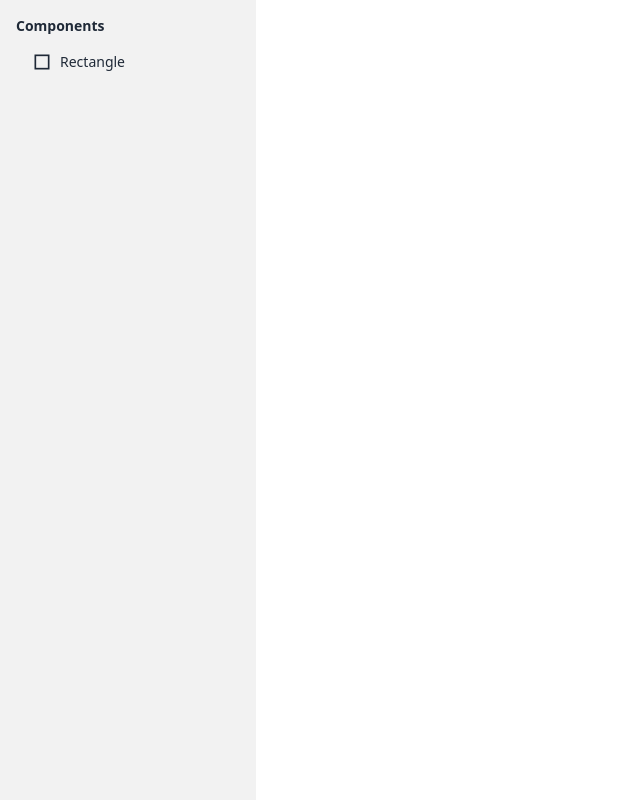
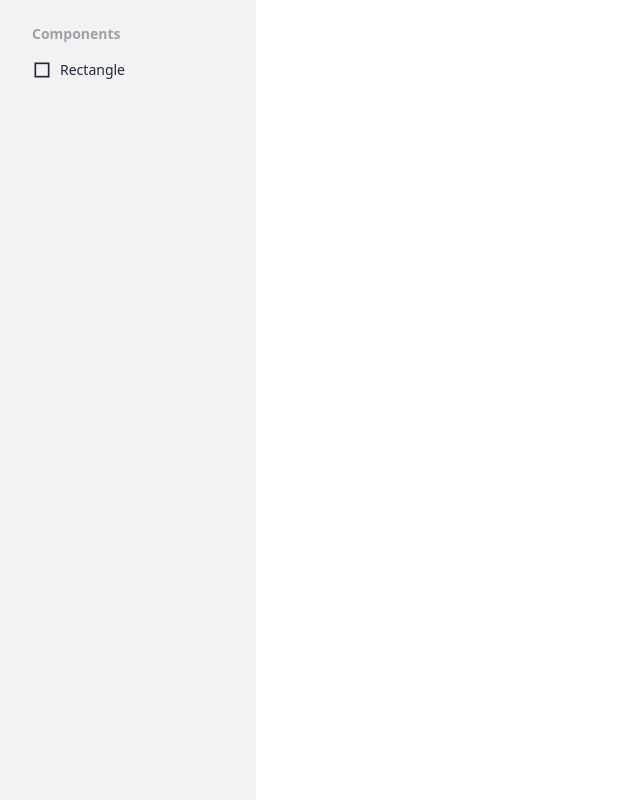
Before and after one commit to gabrielscapim/soft-board, a React (Vite) app: page / in a window 1280 px wide. Shown: the whole page, without its empty margins (0-640 px from the left). Built offline with nearby package versions, Linux system fonts and the light colour scheme; the HTML template or start-up script is replaced by a standard one.

Commit message:
Fix drawer title

```diff
--- a/src/components/ComponentsDrawer/ComponentsDrawer.tsx
+++ b/src/components/ComponentsDrawer/ComponentsDrawer.tsx
@@ -8,9 +8,7 @@ export function ComponentsDrawer () {
       <input type="checkbox" className="drawer-toggle" />
       <div className="drawer-side">
         <ul className="menu bg-base-200 text-base-content min-h-full w-64 p-4">
-          <h1 className="text-sm font-semibold mb-2">
-            Components
-          </h1>
+          <li className="menu-title">Components</li>
           {Object.entries(FLEX_COMPONENT_NAMES).map(component => {
             const type = component[0] as FlexComponentType
             const name = component[1]
```
